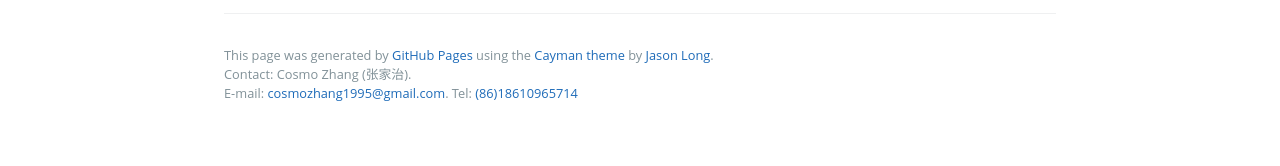
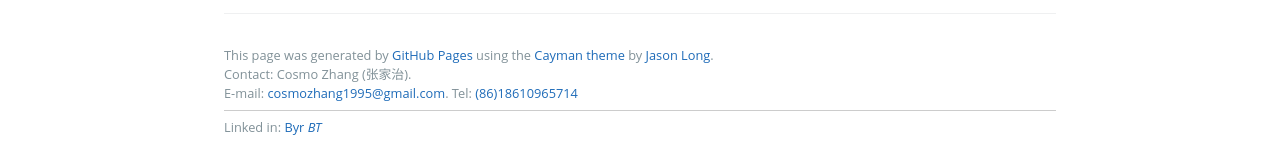
Before and after one commit to cosmozhang1995/cosmozhang1995.github.io, a Jekyll site: the page built from index.html, in a window 1280 px wide. Shown: the part 1031-1197 px from the top of the page. Built offline with Jekyll 4.4.1, drawn with Linux system fonts in a browser that asks for light colours; comment, search, counter and statistics services are not loaded; before the commit the page ends 1166 px from its top, so only the background shows below that.

Commit message:
add byrbt link

```diff
--- a/_includes/footer.html
+++ b/_includes/footer.html
@@ -2,4 +2,6 @@
     <span class="site-footer-credits">This page was generated by <a href="https://pages.github.com">GitHub Pages</a> using the <a href="https://github.com/jasonlong/cayman-theme">Cayman theme</a> by <a href="https://twitter.com/jasonlong">Jason Long</a>.</span><br/>
     <span class="site-footer-credits">Contact: Cosmo Zhang (张家治).</span><br/>
     <span class="site-footer-credits">E-mail: <a href="mailto:cosmozhang1995@gmail.com">cosmozhang1995@gmail.com</a>. Tel: <a href="tel:8618610965714">(86)18610965714</a></span>
+    <div class="site-footer-devider"></div>
+    <span class="site-footer-credits">Linked in: <a href="http://bt.byr.cn/promotionlink.php?key=01659e7f8dd32fd5cd4ef880ae8a7c12" target="_blank">Byr <i>BT</i></a></span>
 </footer>
--- a/public/stylesheets/stylesheet.css
+++ b/public/stylesheets/stylesheet.css
@@ -396,6 +396,12 @@ a:hover {
     color: #819198;
 }
 
+.site-footer-devider {
+    display: block;
+    margin: 7px 0px;
+    border-top: 1px #cccccc solid;
+}
+
 @media screen and (min-width:64em) {
     .site-footer {
         font-size: 0.8rem;
```
